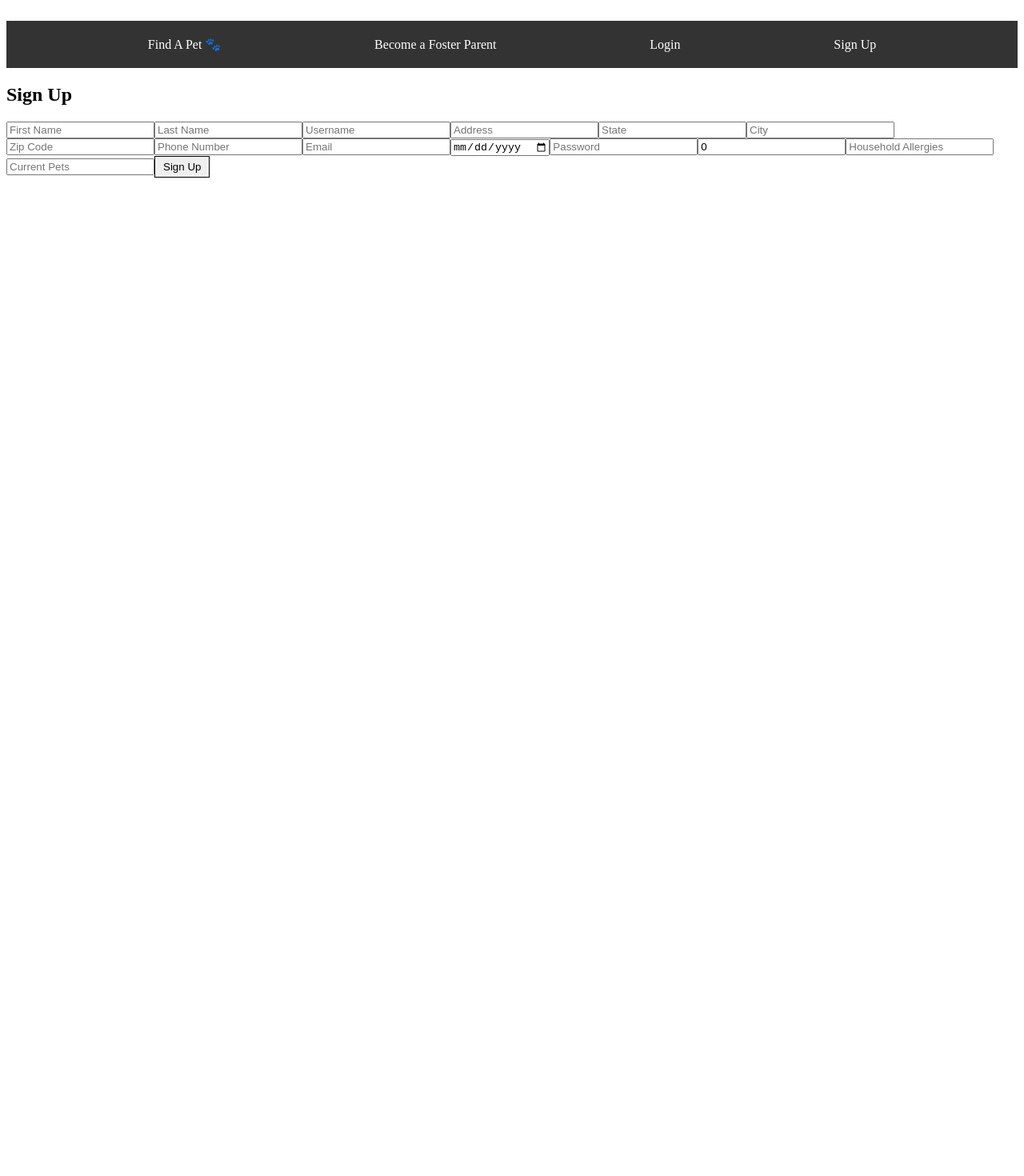
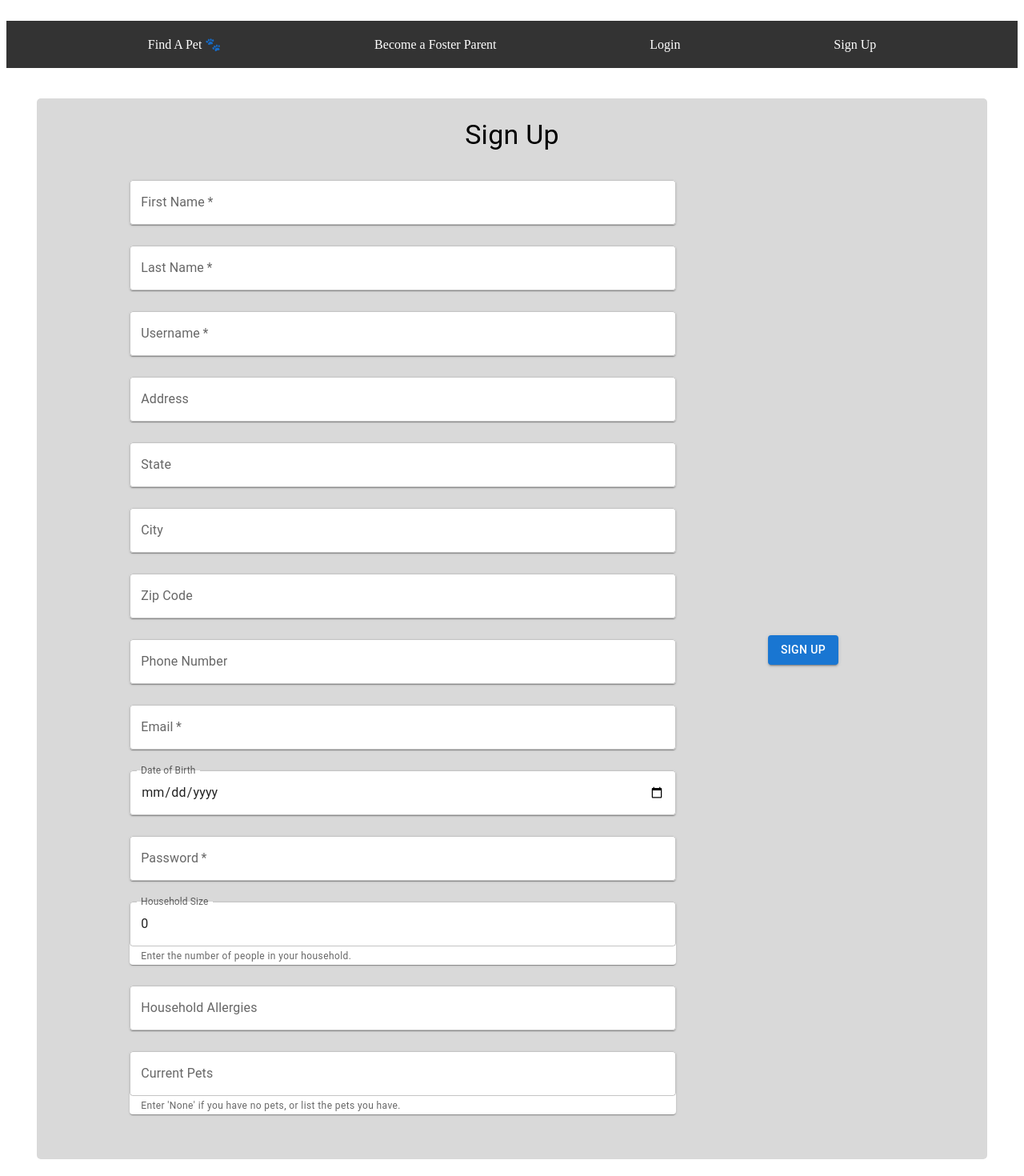
Before and after one commit to wc543/pet-fwask, a React (Vite) app in the folder front/: page /signup in a window 1280 px wide. Shown: the top 1470 px of the page at 80% size. Before the commit the page ends 800 px from the top, so only its background shows below. Built offline with nearby package versions, Linux system fonts and the light colour scheme; no server answers.

Commit message:
Stylized Login and Signup forms

```diff
--- a/front/src/components/LoginSignUp/LoginForm.tsx
+++ b/front/src/components/LoginSignUp/LoginForm.tsx
@@ -3,6 +3,10 @@ import React, { useState, useContext } from 'react';
 import axios from 'axios';
 import { useNavigate } from 'react-router-dom';
 import { AuthContext } from '../AuthContext';
+import Box from '@mui/material/Box';
+import FormControl from '@mui/material/FormControl';
+import { TextField, Button, Typography, Paper } from '@mui/material';
+import './LoginForm.css';
 
 interface LoginFormData {
   username: string;
@@ -10,28 +14,24 @@ interface LoginFormData {
 }
 
 const LoginForm: React.FC = () => {
-  const { login } = useContext(AuthContext)!; // Access AuthContext
+  const { login } = useContext(AuthContext)!;
   const [formData, setFormData] = useState<LoginFormData>({ username: '', password: '' });
   const [message, setMessage] = useState<string>('');
   const [error, setError] = useState<string>('');
-  const navigate = useNavigate(); // React Router navigation hook
-
+  const navigate = useNavigate();
 
   const handleChange = (e: React.ChangeEvent<HTMLInputElement>) => {
-    setFormData({...formData, [e.target.name]: e.target.value});
+    setFormData({ ...formData, [e.target.name]: e.target.value });
   };
 
   const handleSubmit = async (e: React.FormEvent) => {
     e.preventDefault();
     try {
-      // Replace with your actual backend URL
       const response = await axios.post('/api/users/signin', formData);
       localStorage.setItem('jwt', response.data.token);
-      login(response.data.token); // Update AuthContext immediately
+      login(response.data.token);
       setMessage('Sign-in successful!');
       setError('');
-
-      // Redirect to home page
       navigate('/');
     } catch (err: any) {
       setError(err.response?.data?.error || 'Invalid credentials. Please try again.');
@@ -40,14 +40,52 @@ const LoginForm: React.FC = () => {
   };
 
   return (
-    <form onSubmit={handleSubmit}>
-      <h2>Login</h2>
-      <input type="username" name="username" placeholder="Username" value={formData.username} onChange={handleChange} required />
-      <input type="password" name="password" placeholder="Password" value={formData.password} onChange={handleChange} required />
-      <button type="submit">Login</button>
-      {message && <p style={{ color: 'green' }}>{message}</p>}
-      {error && <p style={{ color: 'red' }}>{error}</p>}
-    </form>
+    <Box className="loginBox" component="form" onSubmit={handleSubmit}>
+      <FormControl fullWidth>
+        <Typography variant="h4" align="center" gutterBottom>
+          Login
+        </Typography>
+        <div id="loginFormWrapper">
+          <div className="loginFormSubwrap" id="loginFormSubwrap1">
+            <TextField
+              className="loginFormInput"
+              required
+              label="Username"
+              name="username"
+              value={formData.username}
+              onChange={handleChange}
+              component={Paper}
+            />
+            <br />
+            <TextField
+              className="loginFormInput"
+              required
+              label="Password"
+              name="password"
+              type="password"
+              value={formData.password}
+              onChange={handleChange}
+              component={Paper}
+            />
+          </div>
+          <div className="loginFormSubwrap" id="loginFormSubwrap2">
+            <Button variant="contained" type="submit">
+              Login
+            </Button>
+          </div>
+        </div>
+        {message && (
+          <Typography variant="body1" style={{ color: 'green' }}>
+            {message}
+          </Typography>
+        )}
+        {error && (
+          <Typography variant="body1" style={{ color: 'red' }}>
+            {error}
+          </Typography>
+        )}
+      </FormControl>
+    </Box>
   );
 };
 
--- a/front/src/components/LoginSignUp/SignUpForm.css
+++ b/front/src/components/LoginSignUp/SignUpForm.css
@@ -0,0 +1,33 @@
+.signupBox {
+    margin: 3%;
+    padding: 2%;
+    background-color: #D9D9D9;
+    border-radius: 5px;
+  }
+
+  #signupFormWrapper {
+    display: flex;
+    flex-direction: row;
+    justify-content: center;
+  }
+
+  .signupFormSubwrap {
+    display: flex;
+    flex-direction: column;
+    margin: 2%;
+  }
+
+  #signupFormSubwrap1 {
+    flex: 0 0 60%;
+  }
+
+  #signupFormSubwrap2 {
+    flex: 0 0 20%;
+    display: flex;
+    align-items: center;
+    justify-content: center;
+  }
+
+  .signupFormInput {
+    margin-bottom: 0.5rem !important;
+  }
--- a/front/src/components/LoginSignUp/SignUpForm.tsx
+++ b/front/src/components/LoginSignUp/SignUpForm.tsx
@@ -3,6 +3,10 @@ import React, { useState, useContext } from 'react';
 import axios from 'axios';
 import { useNavigate } from 'react-router-dom';
 import { AuthContext } from '../AuthContext';
+import Box from '@mui/material/Box';
+import FormControl from '@mui/material/FormControl';
+import { TextField, Button, Typography, Paper } from '@mui/material';
+import './SignUpForm.css';
 
 interface SignupFormData {
   first_name: string;
@@ -16,8 +20,7 @@ interface SignupFormData {
   email: string;
   date_of_birth: string;
   password: string;
-  // New household fields
-  household_size: number;        // or string if you prefer text input
+  household_size: number;
   household_allergies: string;
   current_pets: string;
 }
@@ -42,7 +45,7 @@ const SignupForm: React.FC = () => {
   const [message, setMessage] = useState<string>('');
   const [error, setError] = useState<string>('');
   const { login } = useContext(AuthContext)!;
-  const navigate = useNavigate(); // React Router navigation hook
+  const navigate = useNavigate();
 
   const handleChange = (e: React.ChangeEvent<HTMLInputElement>) => {
     setFormData({ ...formData, [e.target.name]: e.target.value });
@@ -51,17 +54,11 @@ const SignupForm: React.FC = () => {
   const handleSubmit = async (e: React.FormEvent) => {
     e.preventDefault();
     try {
-      // Replace with your actual backend URL
       const response = await axios.post('/api/users/signup', formData);
       localStorage.setItem('jwt', response.data.token);
-
-      // Update AuthContext so the NavBar re-renders immediately
       login(response.data.token);
-
       setMessage('Account created successfully!');
       setError('');
-
-      // Redirect to home page
       navigate('/');
     } catch (err: any) {
       setError(err.response?.data?.error || 'Failed to create account.');
@@ -70,28 +67,168 @@ const SignupForm: React.FC = () => {
   };
 
   return (
-    <form onSubmit={handleSubmit}>
-      <h2>Sign Up</h2>
-      <input type="text" name="first_name" placeholder="First Name" value={formData.first_name} onChange={handleChange} required />
-      <input type="text" name="last_name" placeholder="Last Name" value={formData.last_name} onChange={handleChange} required />
-      <input type="text" name="username" placeholder="Username" value={formData.username} onChange={handleChange} required />
-      <input type="text" name="address" placeholder="Address" value={formData.address} onChange={handleChange} />
-      <input type="text" name="state" placeholder="State" value={formData.state} onChange={handleChange} />
-      <input type="text" name="city" placeholder="City" value={formData.city} onChange={handleChange} />
-      <input type="text" name="zip_code" placeholder="Zip Code" value={formData.zip_code} onChange={handleChange} />
-      <input type="text" name="phone_number" placeholder="Phone Number" value={formData.phone_number} onChange={handleChange} />
-      <input type="email" name="email" placeholder="Email" value={formData.email} onChange={handleChange} required />
-      <input type="date" name="date_of_birth" placeholder="Date of Birth" value={formData.date_of_birth} onChange={handleChange} />
-      <input type="password" name="password" placeholder="Password" value={formData.password} onChange={handleChange} required />
-      {/* New fields for household info */}
-      <input type="number" name="household_size" placeholder="Household Size" value={formData.household_size} onChange={handleChange} />
-      <input type="text" name="household_allergies" placeholder="Household Allergies" value={formData.household_allergies} onChange={handleChange} />
-      <input type="text" name="current_pets" placeholder="Current Pets" value={formData.current_pets} onChange={handleChange} />
-
-      <button type="submit">Sign Up</button>
-      {message && <p style={{ color: 'green' }}>{message}</p>}
-      {error && <p style={{ color: 'red' }}>{error}</p>}
-    </form>
+    <Box className="signupBox" component="form" onSubmit={handleSubmit}>
+      <FormControl fullWidth>
+        <Typography variant="h4" align="center" gutterBottom>
+          Sign Up
+        </Typography>
+        <div id="signupFormWrapper">
+          <div className="signupFormSubwrap" id="signupFormSubwrap1">
+            <TextField
+              className="signupFormInput"
+              required
+              label="First Name"
+              name="first_name"
+              value={formData.first_name}
+              onChange={handleChange}
+              component={Paper}
+            />
+            <br />
+            <TextField
+              className="signupFormInput"
+              required
+              label="Last Name"
+              name="last_name"
+              value={formData.last_name}
+              onChange={handleChange}
+              component={Paper}
+            />
+            <br />
+            <TextField
+              className="signupFormInput"
+              required
+              label="Username"
+              name="username"
+              value={formData.username}
+              onChange={handleChange}
+              component={Paper}
+            />
+            <br />
+            <TextField
+              className="signupFormInput"
+              label="Address"
+              name="address"
+              value={formData.address}
+              onChange={handleChange}
+              component={Paper}
+            />
+            <br />
+            <TextField
+              className="signupFormInput"
+              label="State"
+              name="state"
+              value={formData.state}
+              onChange={handleChange}
+              component={Paper}
+            />
+            <br />
+            <TextField
+              className="signupFormInput"
+              label="City"
+              name="city"
+              value={formData.city}
+              onChange={handleChange}
+              component={Paper}
+            />
+            <br />
+            <TextField
+              className="signupFormInput"
+              label="Zip Code"
+              name="zip_code"
+              value={formData.zip_code}
+              onChange={handleChange}
+              component={Paper}
+            />
+            <br />
+            <TextField
+              className="signupFormInput"
+              label="Phone Number"
+              name="phone_number"
+              value={formData.phone_number}
+              onChange={handleChange}
+              component={Paper}
+            />
+            <br />
+            <TextField
+              className="signupFormInput"
+              required
+              label="Email"
+              name="email"
+              value={formData.email}
+              onChange={handleChange}
+              component={Paper}
+            />
+            <br />
+            <TextField
+              className="signupFormInput"
+              label="Date of Birth"
+              name="date_of_birth"
+              type="date"
+              InputLabelProps={{ shrink: true }}
+              value={formData.date_of_birth}
+              onChange={handleChange}
+              component={Paper}
+            />
+            <br />
+            <TextField
+              className="signupFormInput"
+              required
+              label="Password"
+              name="password"
+              type="password"
+              value={formData.password}
+              onChange={handleChange}
+              component={Paper}
+            />
+            <br />
+            <TextField
+              className="signupFormInput"
+              label="Household Size"
+              name="household_size"
+              type="number"
+              value={formData.household_size}
+              onChange={handleChange}
+              helperText="Enter the number of people in your household."
+              component={Paper}
+            />
+            <br />
+            <TextField
+              className="signupFormInput"
+              label="Household Allergies"
+              name="household_allergies"
+              value={formData.household_allergies}
+              onChange={handleChange}
+              component={Paper}
+            />
+            <br />
+            <TextField
+              className="signupFormInput"
+              label="Current Pets"
+              name="current_pets"
+              value={formData.current_pets}
+              onChange={handleChange}
+              helperText="Enter 'None' if you have no pets, or list the pets you have."
+              component={Paper}
+            />
+          </div>
+          <div className="signupFormSubwrap" id="signupFormSubwrap2">
+            <Button variant="contained" type="submit">
+              Sign Up
+            </Button>
+          </div>
+        </div>
+        {message && (
+          <Typography variant="body1" style={{ color: 'green' }}>
+            {message}
+          </Typography>
+        )}
+        {error && (
+          <Typography variant="body1" style={{ color: 'red' }}>
+            {error}
+          </Typography>
+        )}
+      </FormControl>
+    </Box>
   );
 };
 
```
Also changed, not shown: front/src/components/LoginSignUp/LoginForm.css (+33 -0 lines), 1 other file (tests, documents, lock files or other folders).
